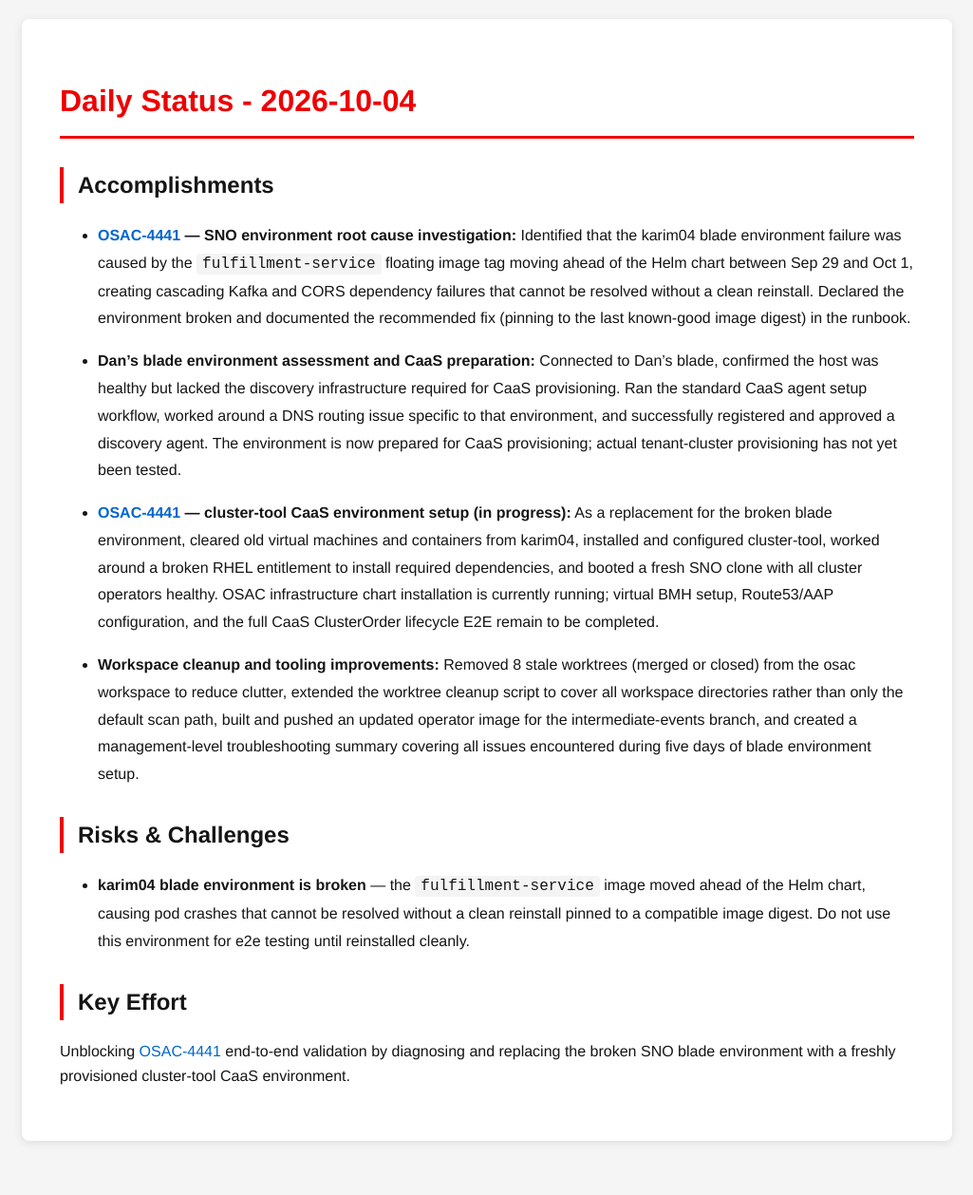
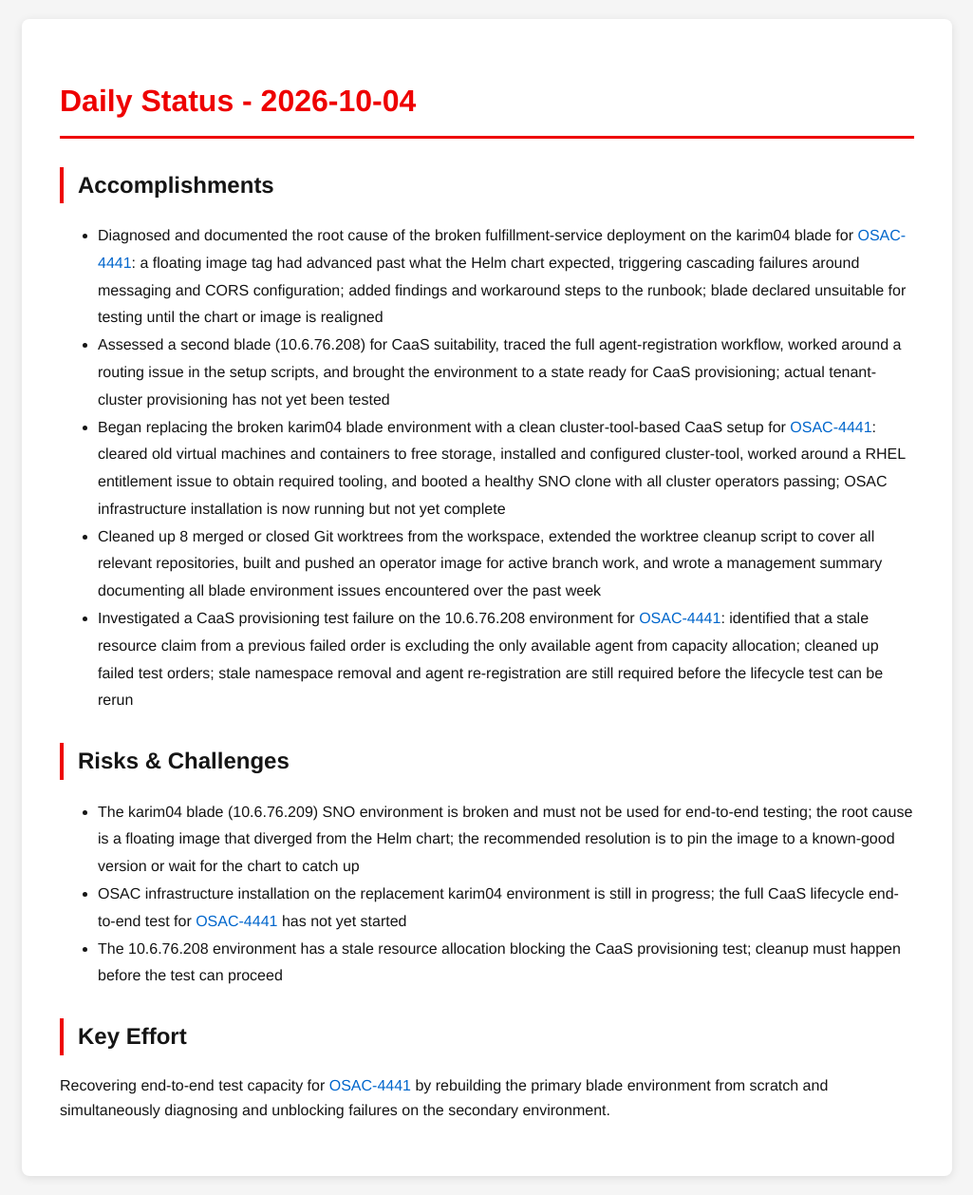
Before and after one commit to tzvatot/daily-status, a Jekyll site: the page built from 2026-10-04.md, in a window 1280 px wide. Shown: the whole page at 95% size, without its empty margins (127-1152 px from the left). Built offline with Jekyll 4.4.1, drawn with Linux system fonts in a browser that asks for light colours; before the commit the page ends 1221 px from its top, so only the background shows below that.

Commit message:
Daily status update - 2026-10-04

```diff
--- a/2026-10-04.md
+++ b/2026-10-04.md
@@ -7,19 +7,16 @@
 # Daily Status - 2026-10-04
 
 ## Accomplishments
-
-- **[OSAC-4441](https://redhat.atlassian.net/browse/OSAC-4441) — SNO environment root cause investigation:** Identified that the karim04 blade environment failure was caused by the `fulfillment-service` floating image tag moving ahead of the Helm chart between Sep 29 and Oct 1, creating cascading Kafka and CORS dependency failures that cannot be resolved without a clean reinstall. Declared the environment broken and documented the recommended fix (pinning to the last known-good image digest) in the runbook.
-
-- **Dan's blade environment assessment and CaaS preparation:** Connected to Dan's blade, confirmed the host was healthy but lacked the discovery infrastructure required for CaaS provisioning. Ran the standard CaaS agent setup workflow, worked around a DNS routing issue specific to that environment, and successfully registered and approved a discovery agent. The environment is now prepared for CaaS provisioning; actual tenant-cluster provisioning has not yet been tested.
-
-- **[OSAC-4441](https://redhat.atlassian.net/browse/OSAC-4441) — cluster-tool CaaS environment setup (in progress):** As a replacement for the broken blade environment, cleared old virtual machines and containers from karim04, installed and configured cluster-tool, worked around a broken RHEL entitlement to install required dependencies, and booted a fresh SNO clone with all cluster operators healthy. OSAC infrastructure chart installation is currently running; virtual BMH setup, Route53/AAP configuration, and the full CaaS ClusterOrder lifecycle E2E remain to be completed.
-
-- **Workspace cleanup and tooling improvements:** Removed 8 stale worktrees (merged or closed) from the osac workspace to reduce clutter, extended the worktree cleanup script to cover all workspace directories rather than only the default scan path, built and pushed an updated operator image for the intermediate-events branch, and created a management-level troubleshooting summary covering all issues encountered during five days of blade environment setup.
+- Diagnosed and documented the root cause of the broken fulfillment-service deployment on the karim04 blade for [OSAC-4441](https://redhat.atlassian.net/browse/OSAC-4441): a floating image tag had advanced past what the Helm chart expected, triggering cascading failures around messaging and CORS configuration; added findings and workaround steps to the runbook; blade declared unsuitable for testing until the chart or image is realigned
+- Assessed a second blade (10.6.76.208) for CaaS suitability, traced the full agent-registration workflow, worked around a routing issue in the setup scripts, and brought the environment to a state ready for CaaS provisioning; actual tenant-cluster provisioning has not yet been tested
+- Began replacing the broken karim04 blade environment with a clean cluster-tool-based CaaS setup for [OSAC-4441](https://redhat.atlassian.net/browse/OSAC-4441): cleared old virtual machines and containers to free storage, installed and configured cluster-tool, worked around a RHEL entitlement issue to obtain required tooling, and booted a healthy SNO clone with all cluster operators passing; OSAC infrastructure installation is now running but not yet complete
+- Cleaned up 8 merged or closed Git worktrees from the workspace, extended the worktree cleanup script to cover all relevant repositories, built and pushed an operator image for active branch work, and wrote a management summary documenting all blade environment issues encountered over the past week
+- Investigated a CaaS provisioning test failure on the 10.6.76.208 environment for [OSAC-4441](https://redhat.atlassian.net/browse/OSAC-4441): identified that a stale resource claim from a previous failed order is excluding the only available agent from capacity allocation; cleaned up failed test orders; stale namespace removal and agent re-registration are still required before the lifecycle test can be rerun
 
 ## Risks & Challenges
-
-- **karim04 blade environment is broken** — the `fulfillment-service` image moved ahead of the Helm chart, causing pod crashes that cannot be resolved without a clean reinstall pinned to a compatible image digest. Do not use this environment for e2e testing until reinstalled cleanly.
+- The karim04 blade (10.6.76.209) SNO environment is broken and must not be used for end-to-end testing; the root cause is a floating image that diverged from the Helm chart; the recommended resolution is to pin the image to a known-good version or wait for the chart to catch up
+- OSAC infrastructure installation on the replacement karim04 environment is still in progress; the full CaaS lifecycle end-to-end test for [OSAC-4441](https://redhat.atlassian.net/browse/OSAC-4441) has not yet started
+- The 10.6.76.208 environment has a stale resource allocation blocking the CaaS provisioning test; cleanup must happen before the test can proceed
 
 ## Key Effort
-
-Unblocking [OSAC-4441](https://redhat.atlassian.net/browse/OSAC-4441) end-to-end validation by diagnosing and replacing the broken SNO blade environment with a freshly provisioned cluster-tool CaaS environment.
+Recovering end-to-end test capacity for [OSAC-4441](https://redhat.atlassian.net/browse/OSAC-4441) by rebuilding the primary blade environment from scratch and simultaneously diagnosing and unblocking failures on the secondary environment.
```
